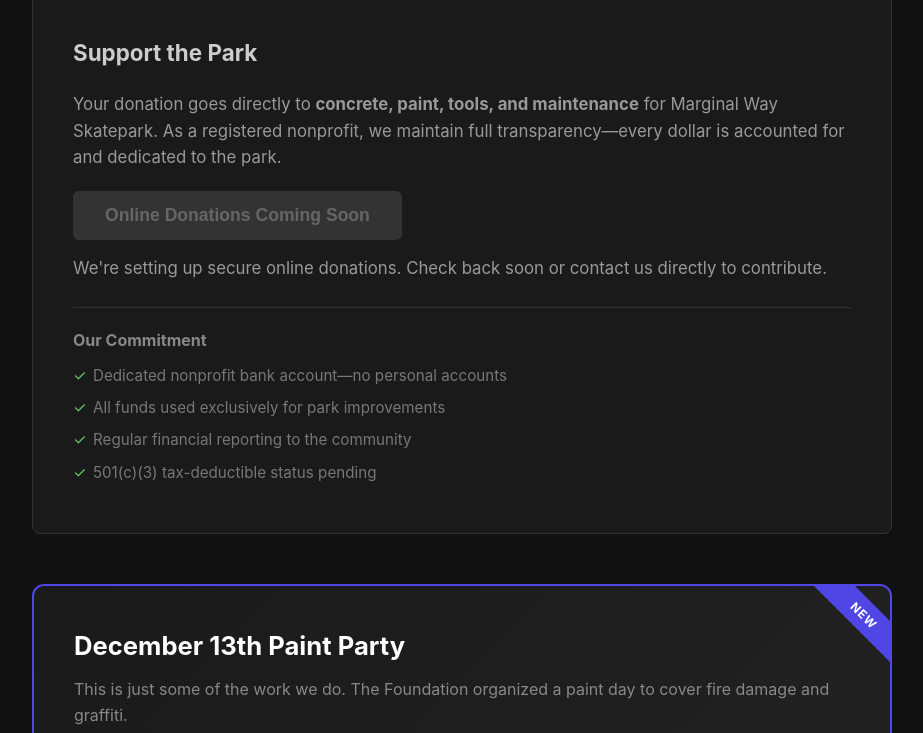
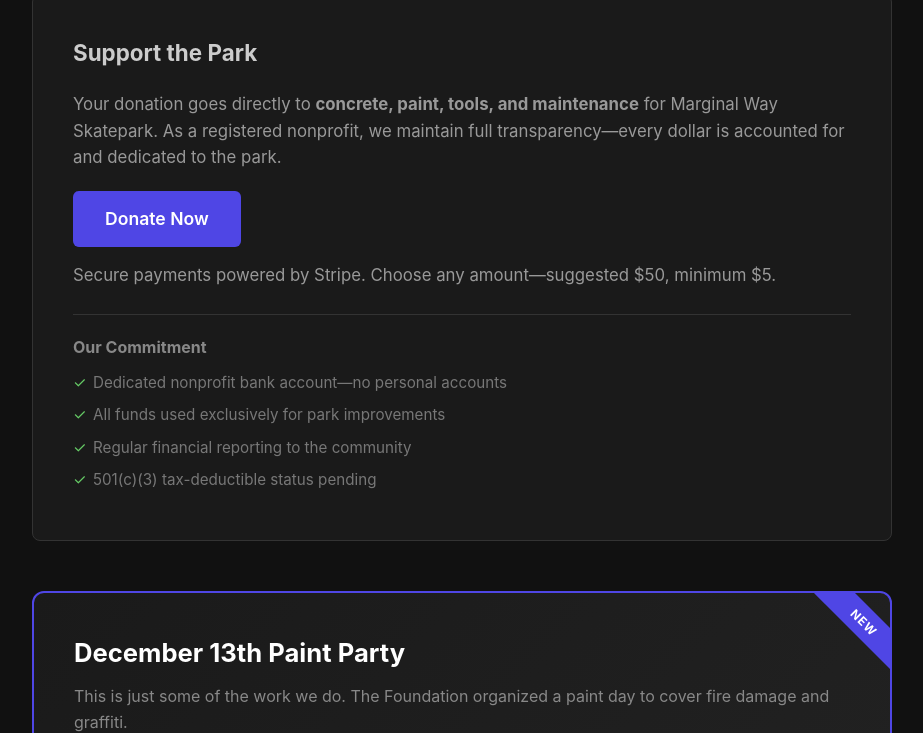
Before and after one commit to jaemzware/marginalwayskateparkfoundation.org, a plain HTML site: page index.html in a window 1280 px wide. Shown: the part 814-1547 px from the top of the page, without its empty margins (178-1101 px from the left). Drawn offline with Linux system fonts and the light colour scheme.

Commit message:
stripe linke

```diff
--- a/index.html
+++ b/index.html
@@ -571,9 +571,8 @@
             <h2>Support the Park</h2>
             <p>Your donation goes directly to <strong>concrete, paint, tools, and maintenance</strong> for Marginal Way Skatepark. As a registered nonprofit, we maintain full transparency—every dollar is accounted for and dedicated to the park.</p>
 
-            <!-- TODO: Replace with Stripe integration -->
-            <button class="donate-btn coming-soon" disabled>Online Donations Coming Soon</button>
-            <p class="donate-note">We're setting up secure online donations. Check back soon or contact us directly to contribute.</p>
+            <a href="https://buy.stripe.com/aFafZa3gabCNcPF1075c400" class="donate-btn" target="_blank" rel="noopener">Donate Now</a>
+            <p class="donate-note">Secure payments powered by Stripe. Choose any amount—suggested $50, minimum $5.</p>
 
             <div class="transparency">
                 <h3>Our Commitment</h3>
```
